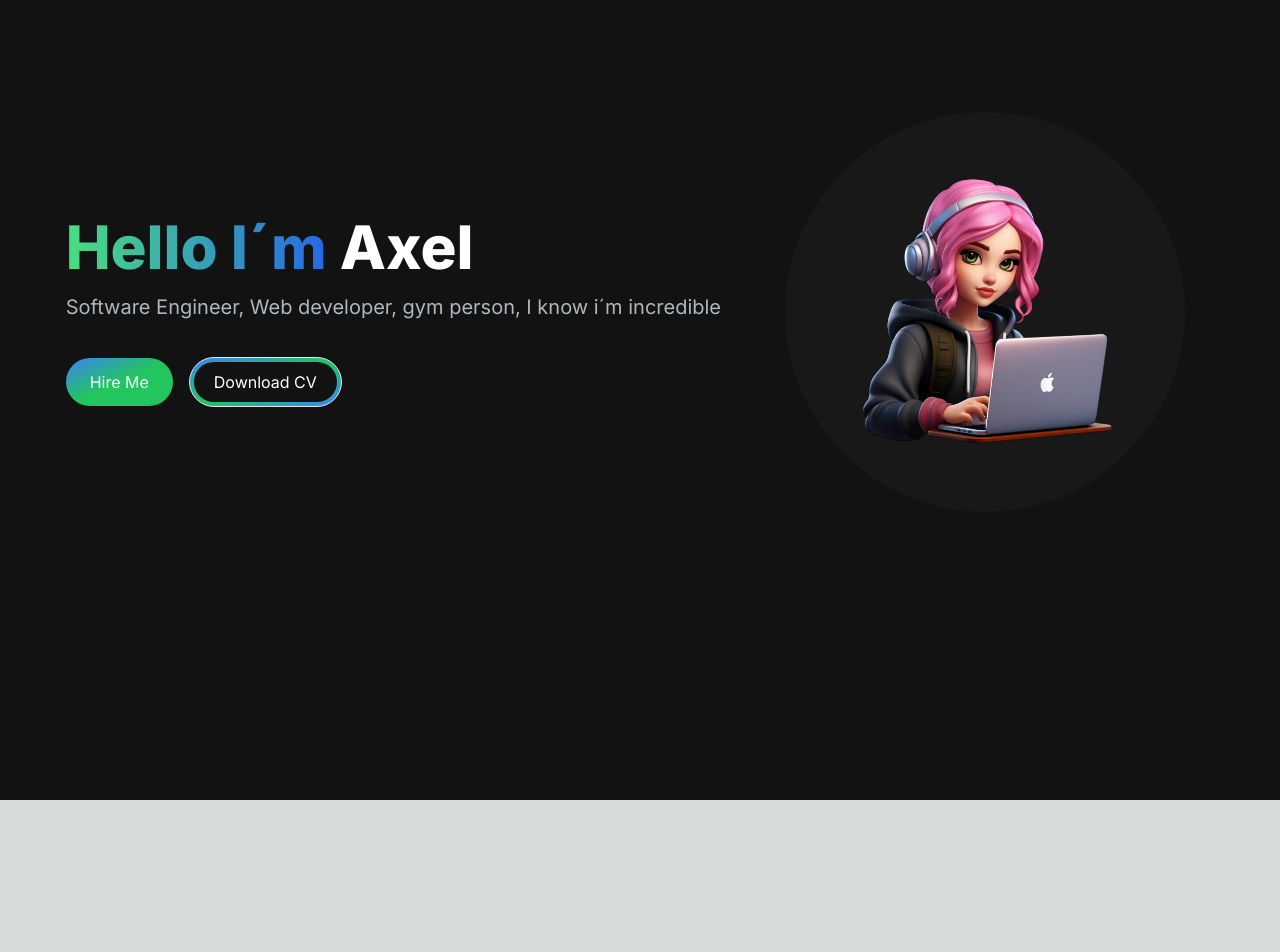
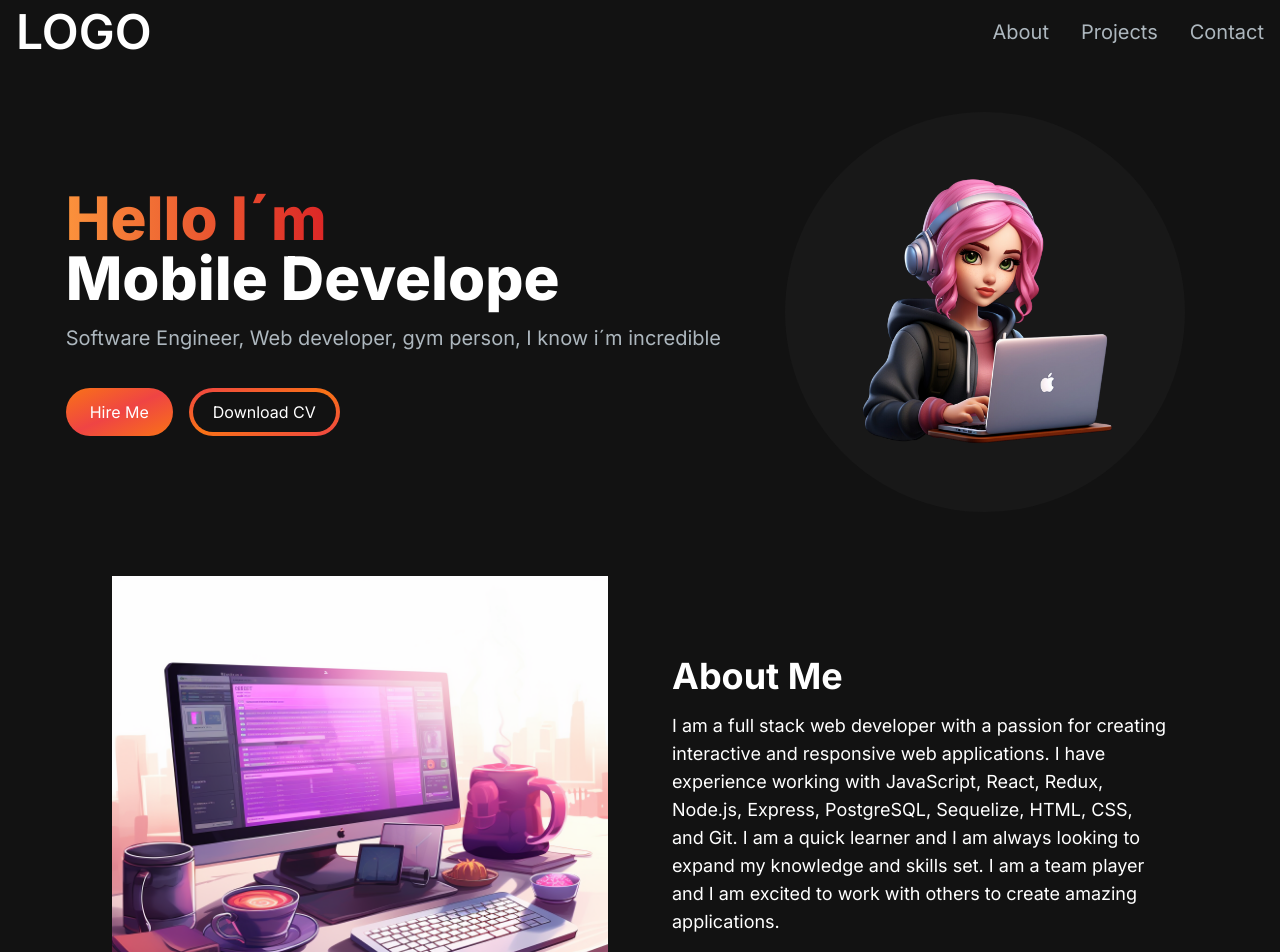
Before and after one commit to AxelYeray/myWebsite, a Next.js app: page / in a window 1280 px wide. Shown: the top 952 px of the page. Before the commit the page ends 800 px from the top, so only its background shows below. Built offline with nearby package versions, Linux system fonts and the light colour scheme.

Commit message:
four commit

```diff
--- a/package.json
+++ b/package.json
@@ -9,6 +9,7 @@
     "lint": "next lint"
   },
   "dependencies": {
+    "@heroicons/react": "^2.1.3",
     "next": "^14.2.3",
     "react": "^18",
     "react-dom": "^18",
--- /dev/null
+++ b/src/app/components/AboutSection.jsx
@@ -0,0 +1,38 @@
+"use client"
+import React, {useTransition, useState} from 'react'
+import Image from 'next/image'
+
+const AboutSection = () => {
+    const [tab, setTab] = useState('skills');
+    const [startTransition, isPending] = useTransition();
+
+    const handleTabChange = (id) => {
+        startTransition(() => {
+            setTab(id);
+        });
+    }
+  return (
+    <section className='text-white'>
+        <div className='md:grid md:grid-cols-2 gap-8 items-center py-8 px-4 xl:gap-16 sm:py-16 xl:px-16'>
+            <Image src='/images/about-image.png' width={500} height={500} />
+            <div>
+                <h2 className='text-4xl font-bold text-white mb-4'>About Me</h2>
+                <p className='text-base lg:text-lg'>I am a full stack web developer with a passion for creating
+                   interactive and responsive web applications. I have experience
+                   working with JavaScript, React, Redux, Node.js, Express, PostgreSQL,
+                   Sequelize, HTML, CSS, and Git. I am a quick learner and I am always
+                   looking to expand my knowledge and skills set. I am a team player and
+                   I am excited to work with others to create amazing applications.
+                </p>
+                <div className='flex flex-row mt-8'>
+                    <span className='mr-3 font-semibold hover:text-white text-[#ADB7BE] border-b border-red-500'>Skills</span>
+                    <span>Education</span>
+                    <span>Experience</span>
+                </div>
+            </div>
+        </div>
+    </section>
+  )
+}
+
+export default AboutSection
--- a/src/app/components/HeroSection.jsx
+++ b/src/app/components/HeroSection.jsx
@@ -1,5 +1,11 @@
+"use client";
 import react from 'react';
 import Image from 'next/image';
+import { TypeAnimation } from 'react-type-animation';
+
+
+
+
 
 const HeroSection = () => {
     return (
@@ -7,17 +13,36 @@ const HeroSection = () => {
             <div className='grid grid-cols-1 sm:grid-cols-12'>
                 <div className='col-span-7 place-self-center text-center sm:text-left'>
                     <h1 className='text-white mb-4 text-4xl sm:text-5xl lg:text-6xl font-extrabold'>
-                        <span className='text-transparent bg-clip-text bg-gradient-to-r from-green-400 to-blue-600'>
-                            Hello I´m{" "}</span>
-                        Axel
+                        <span className='text-transparent bg-clip-text bg-gradient-to-r from-orange-400 to-red-600'>
+                            Hello I´m{" "}
+                            </span>
+                            <br />
+
+    <TypeAnimation
+      sequence={[
+        // Same substring at the start will only be typed out once, initially
+        'Axel',
+        1000, // wait 1s before replacing "Mice" with "Hamsters"
+        'Web Developer',
+        1000,
+        'Mobile Developer',
+        1000,
+        'UI/UX Designer',
+        1000
+      ]}
+      wrapper="span"
+      speed={50}
+
+      repeat={Infinity}
+    />
                     </h1>
                     <p className='text-[#ADB7BE] text-base sm:text-lg mb-6 lg:text-xl'>Software Engineer, Web developer, gym person, I know i´m incredible
                     </p>
                     <div>
-                        <button className='px-6 py-3 w-full sm:w-fit rounded-full mr-4 bg-gradient-to-br from-blue-500 via-green-500 to-green-500 hover:bg-slate-200 text-white'>
+                        <button className='px-6 py-3 w-full sm:w-fit rounded-full mr-4 bg-gradient-to-br from-orange-500 via-red-500 to-orange-500 hover:bg-slate-200 text-white'>
                             Hire Me
                         </button>
-                        <button className='px-1 py-1 w-full sm:w-fit rounded-full bg-gradient-to-br from-blue-500 via-green-500 to-blue-500      hover:bg-slate-800 text-white border  mt-3'>
+                        <button className='px-1 py-1 w-full sm:w-fit rounded-full bg-gradient-to-br from-red-500 via-orange-500 to-red-500 hover:bg-slate-800 text-white   mt-3'>
                             <span className='block bg-[#121212] hover:bg-slate-800 rounded-full px-5 py-2'>Download CV</span>
                         </button>
                     </div>
--- /dev/null
+++ b/src/app/components/MenuOverlay.jsx
@@ -0,0 +1,16 @@
+import React from 'react';
+import NavLink from './NavLink';
+
+const MenuOverlay = ({ links }) => {
+    return (
+        <ul className='flex flex-col py-4 items-center'>
+            {links.map((link, index) => (
+                <li key={index}>
+                    <NavLink href={link.path} title={link.title} />
+                </li>
+            ))}
+        </ul>
+    );
+};
+
+export default MenuOverlay;
--- /dev/null
+++ b/src/app/components/NavLink.jsx
@@ -0,0 +1,13 @@
+import Link from 'next/link';
+
+const NavLink = ({ href, title }) => {
+    return (
+        <Link
+            href={href}
+            className='block py-2 pl-3 pr-4 text-[#ADB7BE] sm:text-xl rounded md:p-0 hover:text-white'>
+            {title}
+        </Link>
+    );
+};
+
+export default NavLink;
--- /dev/null
+++ b/src/app/components/Navbar.jsx
@@ -0,0 +1,52 @@
+"use client";
+import Link from 'next/link';
+import React, { useState } from 'react';
+import NavLink from './NavLink';
+import { Bars3Icon, XMarkIcon } from '@heroicons/react/24/solid';
+import MenuOverlay from './MenuOverlay';
+
+const navLinks = [
+    { title: 'About', path: '#about' },
+    { title: 'Projects', path: '#projects' },
+    { title: 'Contact', path: '#contact' },
+];
+
+const Navbar = () => {
+    const [navbarOpen, setNavbarOpen] = useState(false);
+    return (
+        <nav className='fixed top-0 left-0 right-0 z-10 bg-[#121212] bg-opacity-100'>
+            <div className='flex flex-wrap items-center justify-between mx-auto px-4 py-2'>
+                <Link href='/' className='text-2xl md:text-5xl text-white font-semibold'>
+                    LOGO
+                </Link>
+                <div className='mobile-menu block md:hidden'>
+                    {!navbarOpen ? (
+                        <button
+                            onClick={() => setNavbarOpen(true)}
+                            className='flex items-center px-3 py-2 border rounded border-slate-200 text-slate-200 hover:text-white hover:border-white'>
+                            <Bars3Icon className="h-5 w-5" />
+                        </button>
+                    ) : (
+                        <button
+                            onClick={() => setNavbarOpen(false)}
+                            className='flex items-center px-3 py-2 border rounded border-slate-200 text-slate-200 hover:text-white hover:border-white'>
+                            <XMarkIcon className="h-5 w-5" />
+                        </button>
+                    )}
+                </div>
+                <div className='menu hidden md:block md:w-auto' id="navbar">
+                    <ul className='flex p-4 md:p-0 md:flex-row md:space-x-8 mt-0'>
+                        {navLinks.map((link, index) => (
+                            <li key={index}>
+                                <NavLink href={link.path} title={link.title} />
+                            </li>
+                        ))}
+                    </ul>
+                </div>
+            </div>
+            {navbarOpen ? <MenuOverlay links={navLinks} /> : null}
+        </nav>
+    );
+};
+
+export default Navbar;
--- /dev/null
+++ b/src/app/components/TabButton.jsx
@@ -0,0 +1,11 @@
+import React from 'react'
+
+const TabButton = ({ active, selectTab, children}) => {
+  return (
+    <button className='mr-3 font-semibold hover:text-white text-[#ADB7BE] border-b '>
+     {children}
+    </button>
+  )
+}
+
+export default TabButton
--- a/src/app/page.js
+++ b/src/app/page.js
@@ -1,11 +1,15 @@
 import Image from "next/image";
 import HeroSection from "./components/HeroSection";
+import Navbar from "./components/Navbar";
+import AboutSection from "./components/AboutSection";
 
 export default function Home() {
   return (
     <main className="flex min-h-screen flex-col bg-[#121212] ">
+      <Navbar />
       <div className="container mt-24 mx-auto px-12 py-4">
       <HeroSection />
+      <AboutSection />
       </div>
     </main>
   );
```
Also changed, not shown: public/images/about-image.png (added), 1 other file (tests, documents, lock files or other folders).
